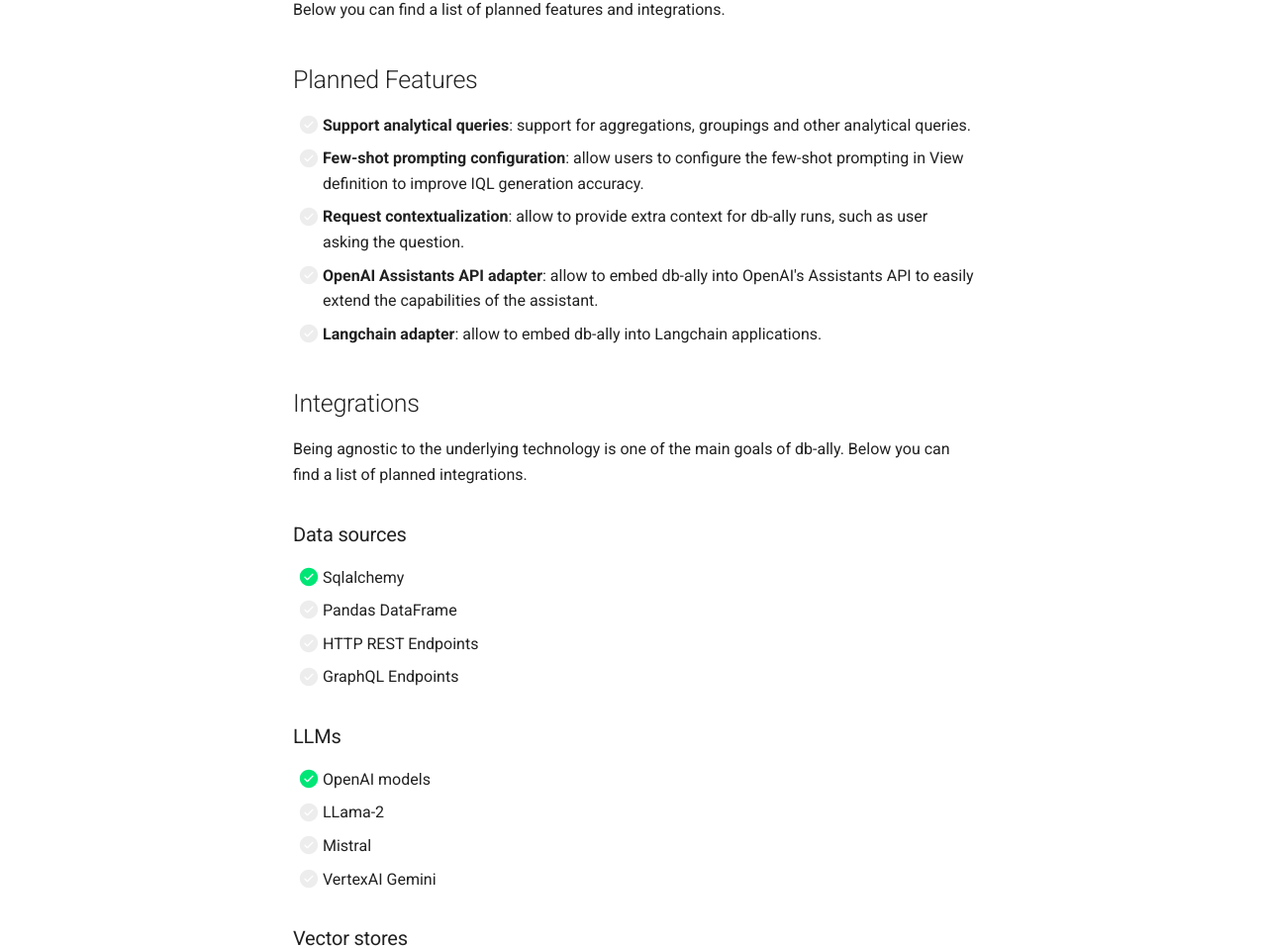
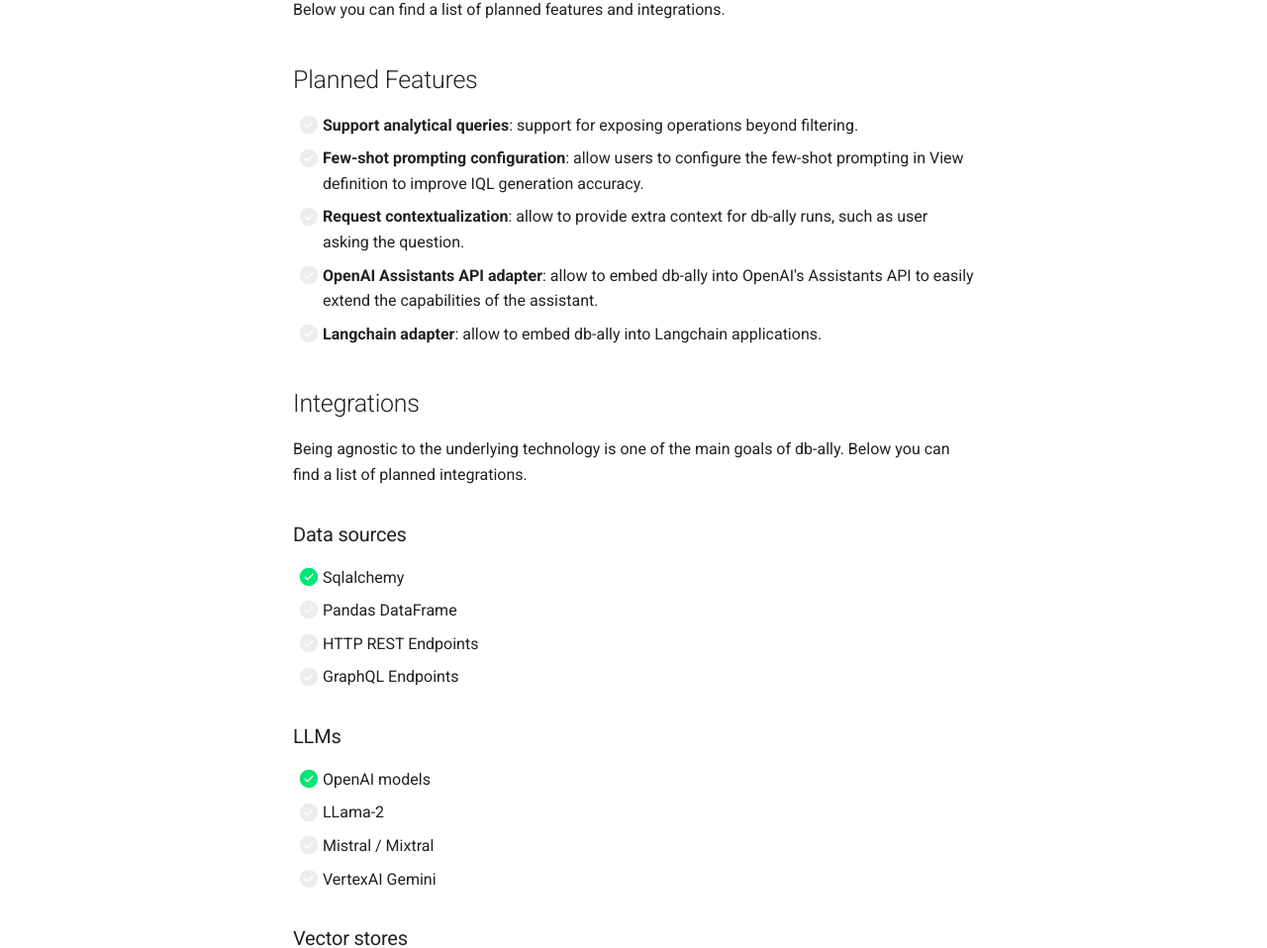
Before and after one commit to deepsense-ai/db-ally, an MkDocs documentation site: the page built from docs/about/roadmap.md, in a window 1280 px wide and 1400 px high. Shown: the part 365-1323 px from the top of the window at 99% size. Built offline with MkDocs 1.6.1 and Material for MkDocs 9.7.7, drawn with Linux system fonts in a browser that asks for light colours.

Commit message:
Apply suggestions

```diff
--- a/docs/about/roadmap.md
+++ b/docs/about/roadmap.md
@@ -9,7 +9,7 @@
 
 ## Planned Features
 
-- [ ] **Support analytical queries**: support for aggregations, groupings and other analytical queries.
+- [ ] **Support analytical queries**: support for exposing operations beyond filtering.
 - [ ] **Few-shot prompting configuration**: allow users to configure the few-shot prompting in View definition to
     improve IQL generation accuracy.
 - [ ] **Request contextualization**: allow to provide extra context for db-ally runs, such as user asking the question.
@@ -34,7 +34,7 @@
 
 - [x] OpenAI models
 - [ ] LLama-2
-- [ ] Mistral
+- [ ] Mistral / Mixtral
 - [ ] VertexAI Gemini
 
 ### Vector stores
```
